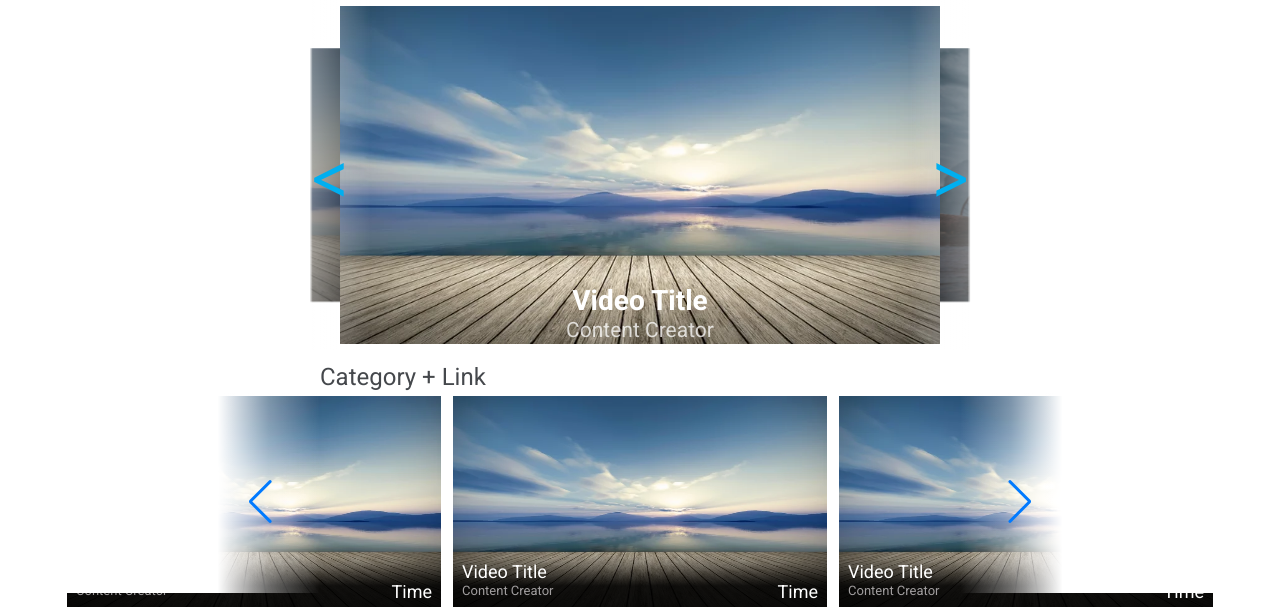
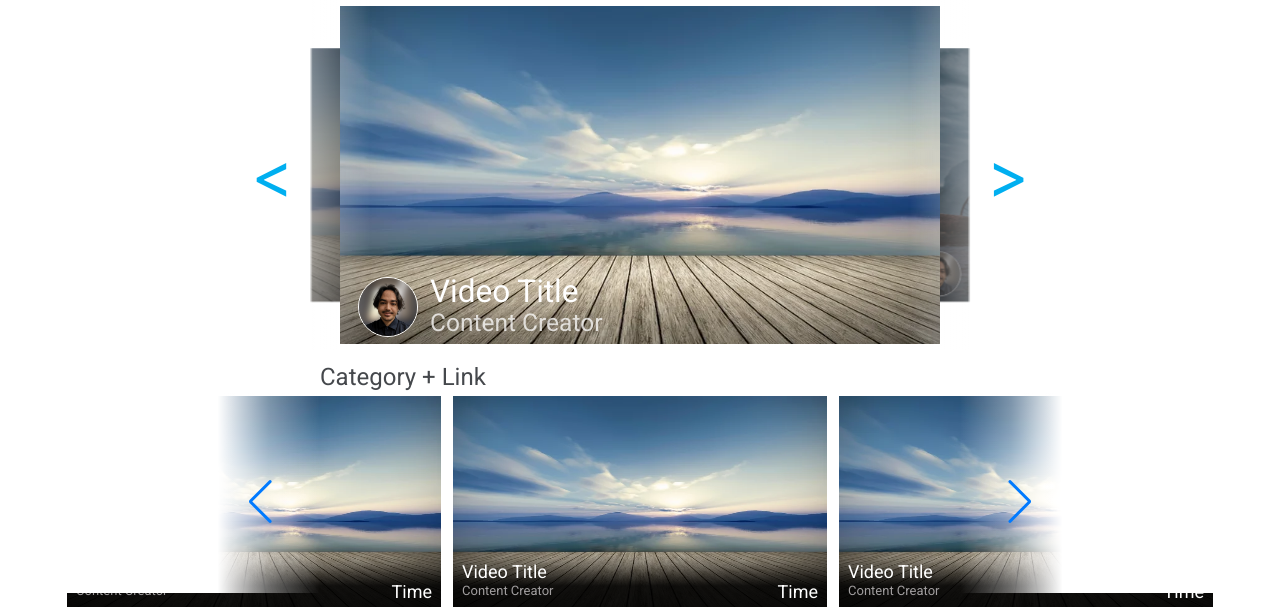
Before and after one commit to ThomasAlanStevens/oftv-replica-php, a PHP site: page / in a window 1280 px wide. Shown: the part 60-669 px from the top of the page. Run offline with PHP 8.4, Linux system fonts and the light colour scheme; some libraries are stand-ins or nearby versions.

Commit message:
Completed main carousel text animations on hover, position of video title, content creator name, and content creator icon.

```diff
--- a/index.html
+++ b/index.html
@@ -51,36 +51,52 @@
             <div class="fade-left"></div>
             <section id="carousel" class="carousel">
                 <div class="carousel-item">
-                    <section>
                     <img src="placeholder.jpg" alt="">
+                    <div>
+                        <img src="headshot.png" alt="">
                         <h3>Video Title</h3>
                         <h4>Content Creator</h4>
-                    </section>
+                    </div>
                 </div>
                 <div class="carousel-item">
                     <img src="placeholder2.jpg" alt="">
+                    <div>
+                        <img src="headshot.png" alt="">
                         <h3>Video Title</h3>
                         <h4>Content Creator</h4>
                     </div>
+                </div>
                 <div class="carousel-item">
                     <img src="placeholder3.jpg" alt="">
+                    <div>
+                        <img src="headshot.png" alt="">
                         <h3>Video Title</h3>
                         <h4>Content Creator</h4>
                     </div>
+                </div>
                 <div class="carousel-item">
                     <img src="placeholder.jpg" alt="">
+                    <div>
+                        <img src="headshot.png" alt="">
                         <h3>Video Title</h3>
                         <h4>Content Creator</h4>
                     </div>
+                </div>
                 <div class="carousel-item">
                     <img src="placeholder.jpg" alt="">
+                    <div>
+                        <img src="headshot.png" alt="">
                         <h3>Video Title</h3>
                         <h4>Content Creator</h4>
                     </div>
+                </div>
                 <div class="carousel-item">
                     <img src="placeholder.jpg" alt="">
+                    <div>
+                        <img src="headshot.png" alt="">
                         <h3>Video Title</h3>
                         <h4>Content Creator</h4>
+                    </div>
                 </div>
             </section>
             <div class="fade-right"></div>
--- a/script.js
+++ b/script.js
@@ -10,7 +10,7 @@ $(document).ready(function(){
 });
 setInterval(function(){
     $('.carousel').carousel('next');
-}, 10000)
+}, 1000000)
 
 $('.next').click(function(){
     $('.carousel').carousel('next')
--- a/styles.css
+++ b/styles.css
@@ -209,14 +209,6 @@ main .carousel .carousel-item{
     opacity: 1 !important;
 }
 
-.carousel .carousel-item{
-    width: 600px;
-    height: 337.5px;
-    filter: brightness(.5);
-    -webkit-transition : -webkit-filter 300ms linear;
-    opacity: 1 !important;
-}
-
 .carousel .carousel-item.active{
     filter: brightness(1);
 }
@@ -231,21 +223,52 @@ main .carousel .carousel-item{
 }
 
 .carousel .carousel-item h3{
+    position: absolute;
+    bottom: 10%;
+    left: 15%;
     color: white;
-    margin: -2.5em 0;
-    padding: 10px 5px;
-    font-weight: bold;
+    font-weight: 500;
     text-align: center;
-    font-size: 2em;
+    font-size: 2.25em;
+}
+
+.carousel .carousel-item h3:hover{
+    transform:scale3d(1.1,1.1,1.1);
+    text-shadow: 3px 3px 3px black;
 }
 
 .carousel .carousel-item h4{
+    position: absolute;
+    bottom: 2%;
+    left: 15%;
     color: rgba(255, 255, 255, 0.75);
-    margin: 2.5em;
-    padding: 10px 5px;
     text-align: center;
-    font-size: 1.5em;
+    font-size: 1.75em;
 }
+
+.carousel .carousel-item h4:hover{
+    color: white;
+}
+
+.carousel .carousel-item div img{
+    width: 60px;
+    height: 60px;
+    object-fit: cover;
+    border-radius: 100%;
+    position: absolute;
+    bottom: 2%;
+    left: 3%;
+    color: rgba(255, 255, 255, 0.75);
+    text-align: center;
+    font-size: 1.75em;
+    border: solid 1px white;
+}
+
+.carousel .carousel-item div img:hover{
+    border: solid 1px rgb(0,175,240);
+}
+
+
 
 .carousel-button{
     position: absolute;
@@ -261,13 +284,13 @@ main .carousel .carousel-item{
     padding: 0 .5rem;
 }
 .carousel-button.prev{
-    margin-left: 20%;
+    margin-left: 15%;
     left: .1em;
     transition: left .1s;
 }
 
 .carousel-button.next{
-    margin-right: 20%;
+    margin-right: 15%;
     right: .1em;
     transition: right .1s;
 }
@@ -278,7 +301,7 @@ main .carousel .carousel-item{
 }
 
 .carousel-button:focus{
-    background-color: none;
+    background-color: rgba(255, 255, 255, 0);
 }
 
 
@@ -394,6 +417,14 @@ main .carousel .carousel-item{
     margin-left: 15%;
 }
 
+[class^=swiper-button-next]{
+    margin-right: 15%;
+}
+
+[class^=swiper-button-prev]{
+    margin-left: 15%;
+}
+
 .category{
     margin: 20px auto 5px auto;
 }
```
Lines whose indentation alone changed are shown as unchanged.
